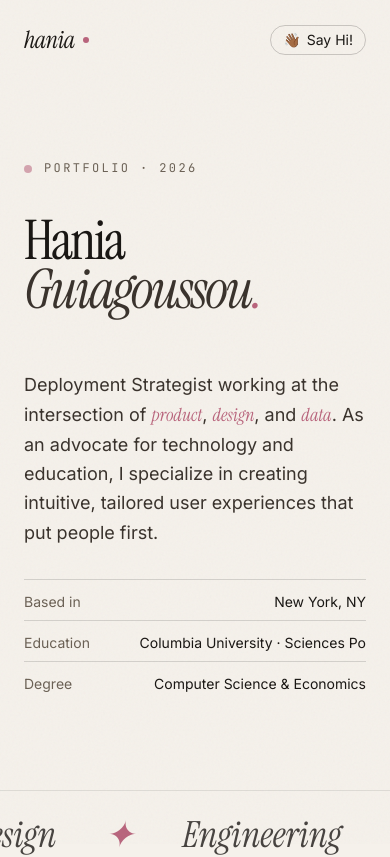
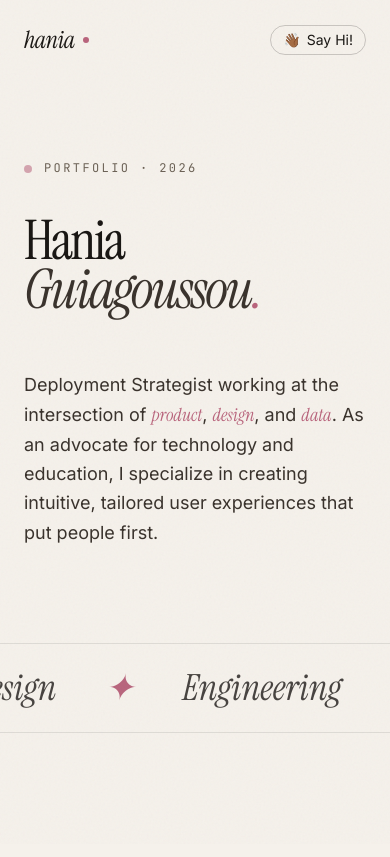
Before and after one commit to techania/hania-portfolio, a React (Vite) app: page / in a window 390 px wide. Shown: the top 857 px of the page. Built offline with nearby package versions, Linux system fonts and the light colour scheme.

Commit message:
hide hero stats and card metadata on mobile

```diff
--- a/src/components/Hero.jsx
+++ b/src/components/Hero.jsx
@@ -90,7 +90,7 @@ export default function Hero() {
             experiences that put people first.
           </p>
 
-          <div className="md:col-span-4 md:col-start-9 flex flex-col gap-2 text-sm">
+          <div className="hidden md:flex md:col-span-4 md:col-start-9 flex-col gap-2 text-sm">
             <div className="flex justify-between border-t border-ink-900/15 pt-3">
               <span className="text-ink-500">Based in</span>
               <span className="text-ink-900">{profile.location}</span>
--- a/src/components/ProjectCard.jsx
+++ b/src/components/ProjectCard.jsx
@@ -95,7 +95,7 @@ export default function ProjectCard({ project, index }) {
             {project.blurb}
           </p>
 
-          <dl className="mt-6 grid grid-cols-2 gap-x-6 gap-y-4 max-w-md text-sm border-t border-ink-900/10 pt-5">
+          <dl className="hidden md:grid mt-6 grid-cols-2 gap-x-6 gap-y-4 max-w-md text-sm border-t border-ink-900/10 pt-5">
             {project.role && (
               <div className="col-span-2 sm:col-span-1">
                 <dt className="font-mono text-[10px] uppercase tracking-[0.2em] text-ink-500 mb-1">
@@ -115,7 +115,7 @@ export default function ProjectCard({ project, index }) {
           </dl>
 
           {project.tools && project.tools.length > 0 && (
-            <div className="mt-4 flex flex-wrap gap-2 max-w-md">
+            <div className="hidden md:flex mt-4 flex-wrap gap-2 max-w-md">
               {project.tools.map((t) => (
                 <span
                   key={t}
```
